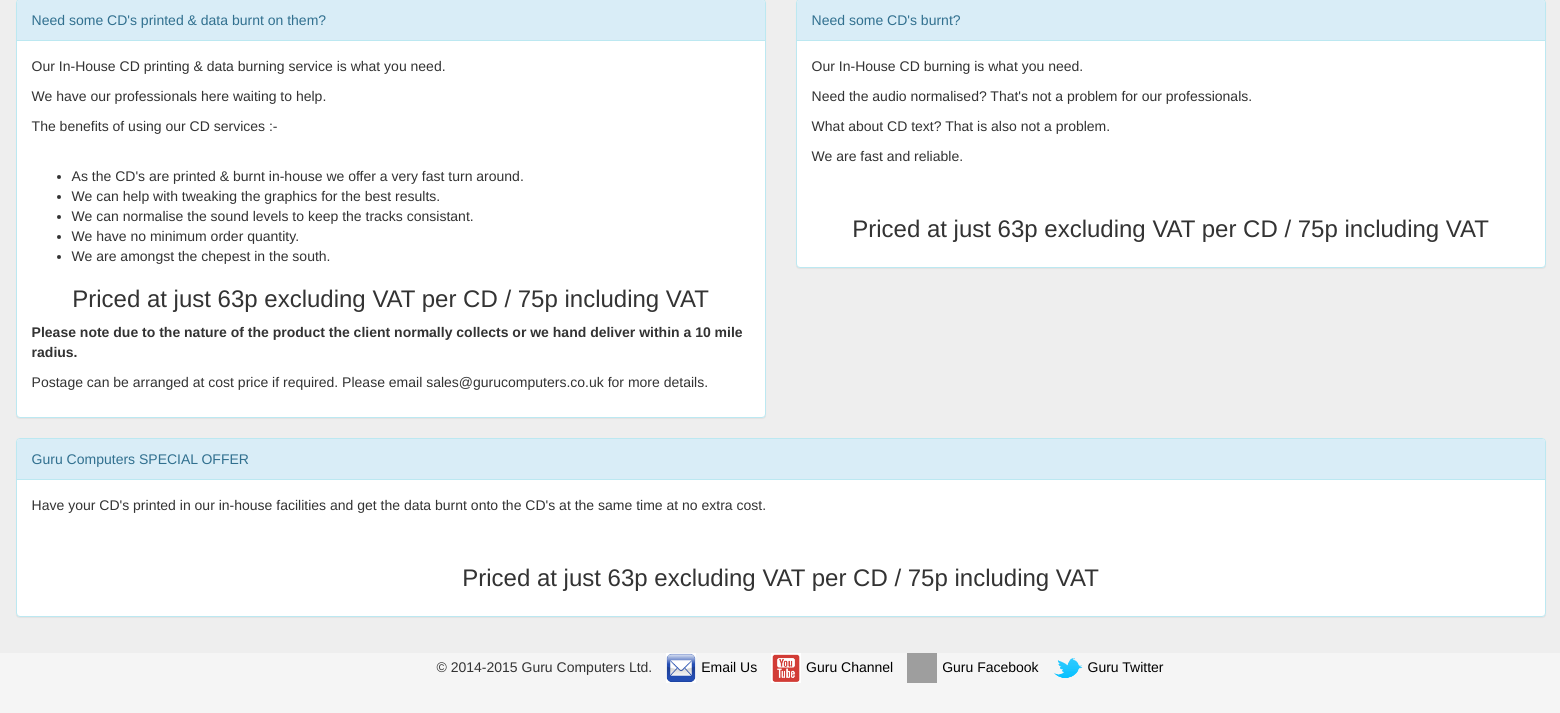
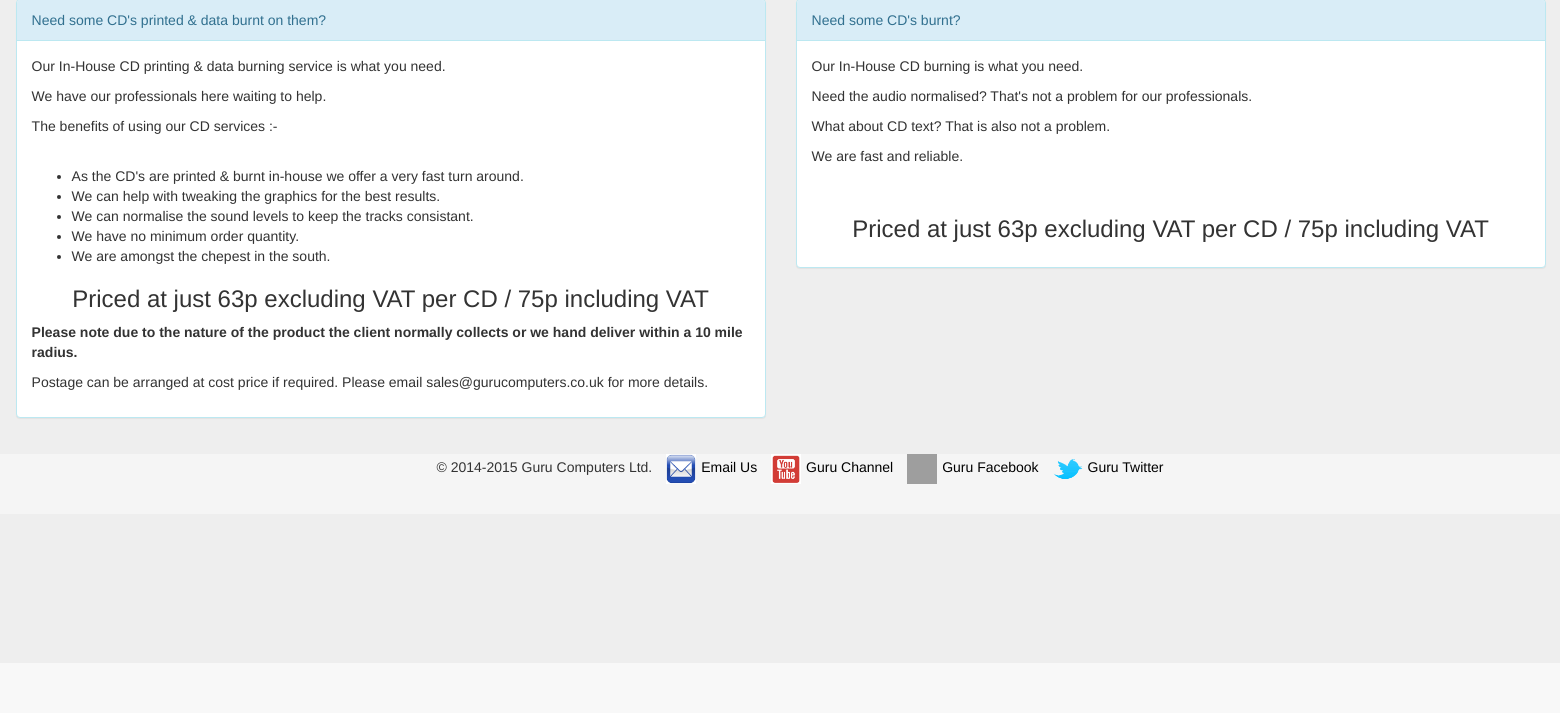
Before and after one commit to GuruComputers/Guru-2.0, a PHP site: page /cd.php in a window 1560 px wide. Shown: the part 137-850 px from the top of the page. After the commit the page ends 621 px from the top, so only its background shows below. Run offline with PHP 8.4, Linux system fonts and the light colour scheme; some libraries are stand-ins or nearby versions; grey boxes are pictures that could not be loaded.

Commit message:
cd.php special offer panel removed

```diff
--- a/cd.php
+++ b/cd.php
@@ -67,19 +67,6 @@
                         </div>
                     </div>
 
-                    <div class="col-md-20 column">
-                        <div class="panel panel-info">
-                            <div class="panel-heading">Guru Computers SPECIAL OFFER</div>
-                            <div class="panel-body">
-                                <p>Have your CD's printed in our in-house facilities and get the data burnt onto the CD's at the same time at no extra cost.</p>
-                                <br/>
-                                <center>
-                                    <p><h3>Priced at just 63p excluding VAT per CD / 75p including VAT</h3></p>
-                                </center>
-                            </div>
-                        </div>
-                    </div>
-
                 </div>
             </div>
         </div>
```
